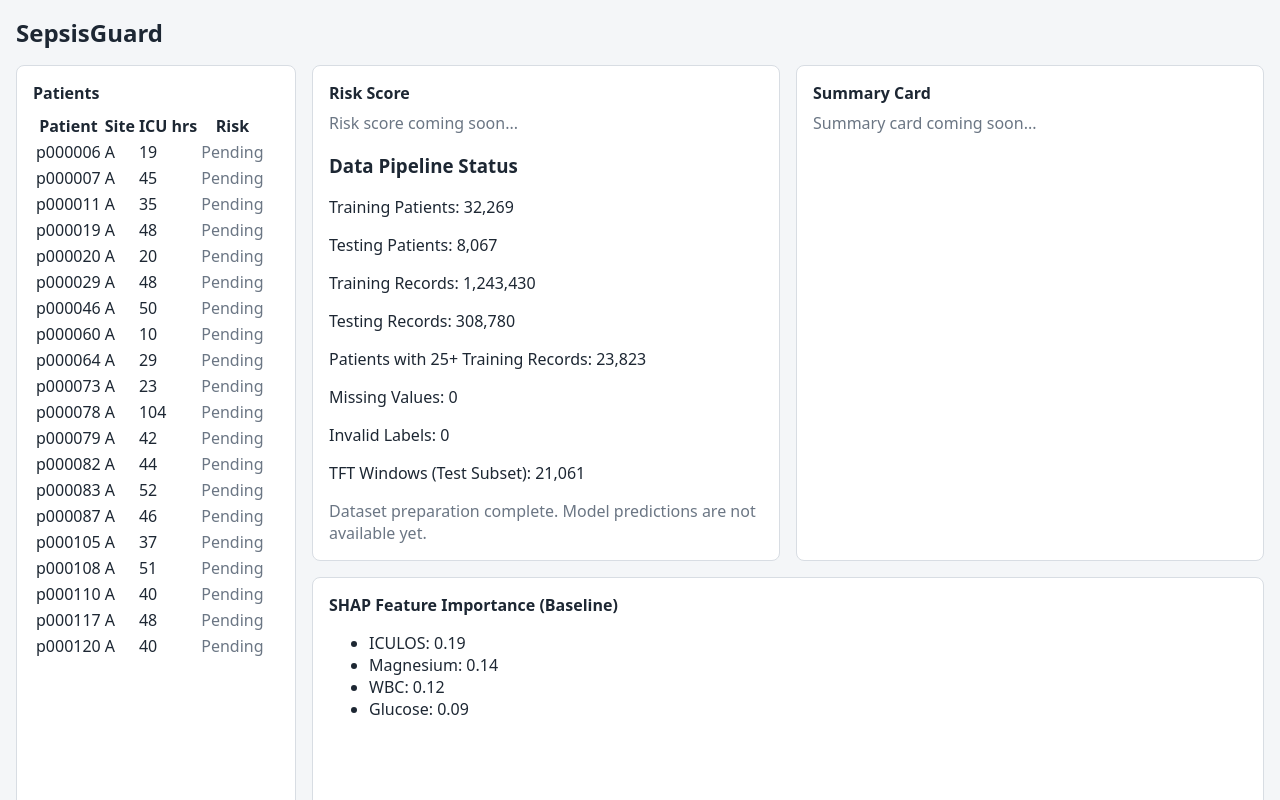
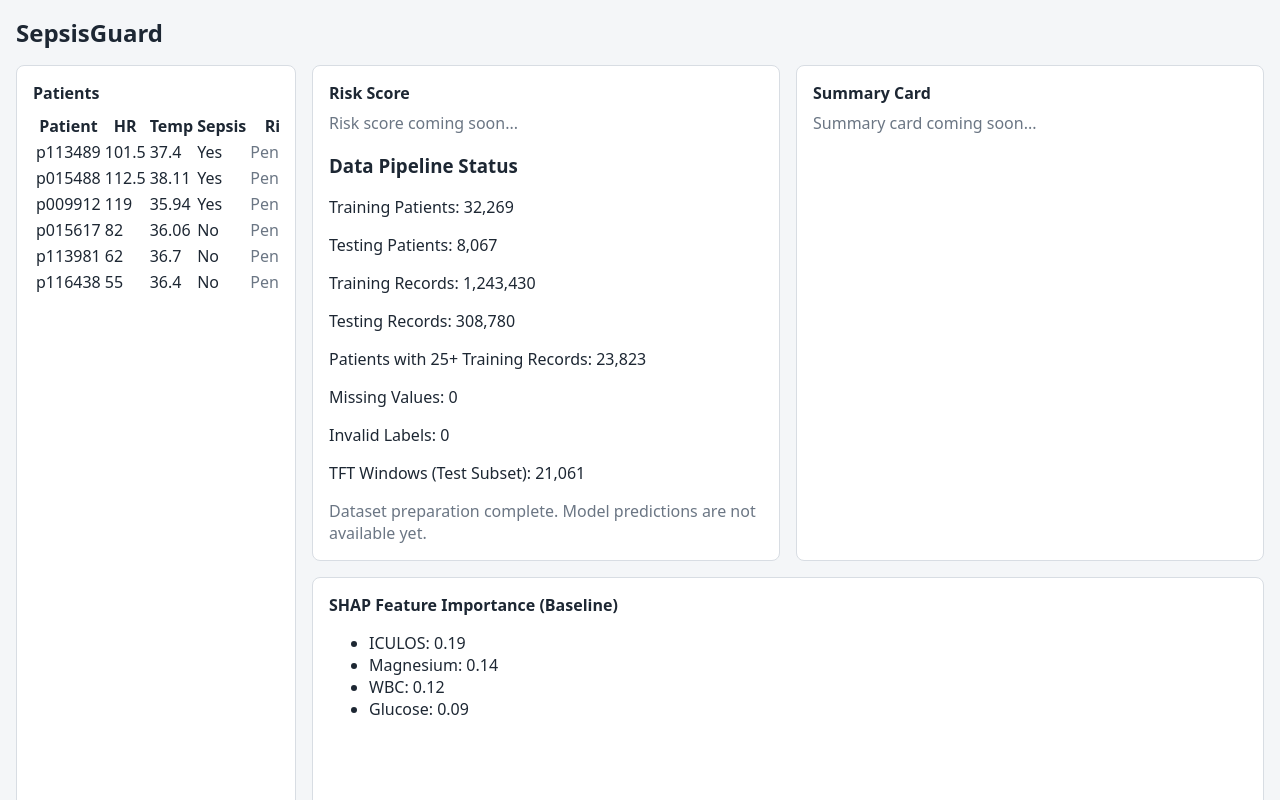
Before and after one commit to aisutd/sepsisguard, a React app in the folder frontend/: page / in a window 1280 px wide. Shown: the top 800 px of the page. Built offline with nearby package versions, Linux system fonts and the light colour scheme; the HTML template or start-up script is replaced by a standard one.

Commit message:
show sample patients in PatientList

```diff
--- a/frontend/src/components/PatientList.jsx
+++ b/frontend/src/components/PatientList.jsx
@@ -1,65 +1,55 @@
-import { useEffect, useState } from "react"; //pulls two tools from react library
+// Shows real patients from our sample file data/sample/patients_sample.json
+// (made by src/data_pipeline/export_sample.py).
 
-// Shows real patients from our cleaned data. The file is
-// data/processed/sample_patients.csv (made by clean_patients.py), copied into
-// frontend/public/ so the browser can load it. Risk is a placeholder until
-// Arnav's model gives us real scores.
+
+// Each patient's latest vitals from their last hour in the ICU,
+// whether they developed sepsis, and how complete their data is.
+const patients = [
+    { patient_id: "p113489", site: "B", hours_in_icu: 52, heart_rate: 101.5, resp_rate: 15.5, temperature: 37.4, developed_sepsis: true, confidence: "high" },
+    { patient_id: "p015488", site: "A", hours_in_icu: 11, heart_rate: 112.5, resp_rate: 33.75, temperature: 38.11, developed_sepsis: true, confidence: "high" },
+    { patient_id: "p009912", site: "A", hours_in_icu: 15, heart_rate: 119.0, resp_rate: 32.0, temperature: 35.94, developed_sepsis: true, confidence: "high" },
+    { patient_id: "p015617", site: "A", hours_in_icu: 18, heart_rate: 82.0, resp_rate: 16.0, temperature: 36.06, developed_sepsis: false, confidence: "high" },
+    { patient_id: "p113981", site: "B", hours_in_icu: 37, heart_rate: 62.0, resp_rate: 16.0, temperature: 36.7, developed_sepsis: false, confidence: "high" },
+    { patient_id: "p116438", site: "B", hours_in_icu: 24, heart_rate: 55.0, resp_rate: 16.0, temperature: 36.4, developed_sepsis: false, confidence: "high" },
+];
 
 function PatientList()
 {
-    const [patients, setPatients] = useState([]); //rows from the csv
-    const [error, setError] = useState(null);
-
-    useEffect(() => {
-        fetch("/sample_patients.csv") //files in frontend/public/ are served at "/"
-            .then((response) => {
-                if (!response.ok) {
-                    throw new Error(`status ${response.status}`);
-                }
-                return response.text(); //the csv as one long string
-            })
-            .then((text) => {
-                // First line is the header (column names), the rest are patients.
-                // Splitting on "," is safe here: the file only has ids and numbers.
-                const [header, ...lines] = text.trim().split("\n");
-                const columns = header.trim().split(",");
-                const rows = lines.map((line) => {
-                    const values = line.trim().split(",");
-                    // e.g. { patient_id: "p000006", site: "A", ICULOS: "19", ... }
-                    return Object.fromEntries(columns.map((col, i) => [col, values[i]]));
-                });
-                setPatients(rows.slice(0, 20)); //show the first 20 patients
-            })
-            .catch((err) => setError(err.message));
-    }, []);
-
     return(
         <section className="panel">
             <h2>Patients</h2>
 
-            {error && <p className="placeholder">Couldn't load patients: {error}</p>}
-
+            {/* The sidebar is narrow (280px), so only the key columns are shown.
+                Resp rate, ICU hours and confidence are still in the patients list above
+                for the detail panels to use later. */}
+            <div style={{ overflowX: "auto" }}>  {/* scroll sideways instead of spilling out */}
                 <table className="patient-table">
                     <thead>
                         <tr>
                             <th>Patient</th>
-                        <th>Site</th>
-                        <th>ICU hrs</th>
+                            <th>HR</th>
+                            <th>Temp</th>
+                            <th>Sepsis</th>
                             <th>Risk</th>
                         </tr>
                     </thead>
                     <tbody>
+                        {/* one table row per patient */}
                         {patients.map((p) => (
                             <tr key={p.patient_id}>
                                 <td>{p.patient_id}</td>
-                            <td>{p.site}</td>
-                            <td>{p.ICULOS}</td>
+                                <td>{p.heart_rate}</td>
+                                <td>{p.temperature}</td>
+                                {/* true/false shown as Yes/No */}
+                                <td>{p.developed_sepsis ? "Yes" : "No"}</td>
                                 {/* placeholder: real risk score comes from Arnav's model later */}
                                 <td className="placeholder">Pending</td>
                             </tr>
                         ))}
                     </tbody>
                 </table>
+            </div>
+
         </section>
     );
 }
```
Lines whose indentation alone changed are shown as unchanged.
